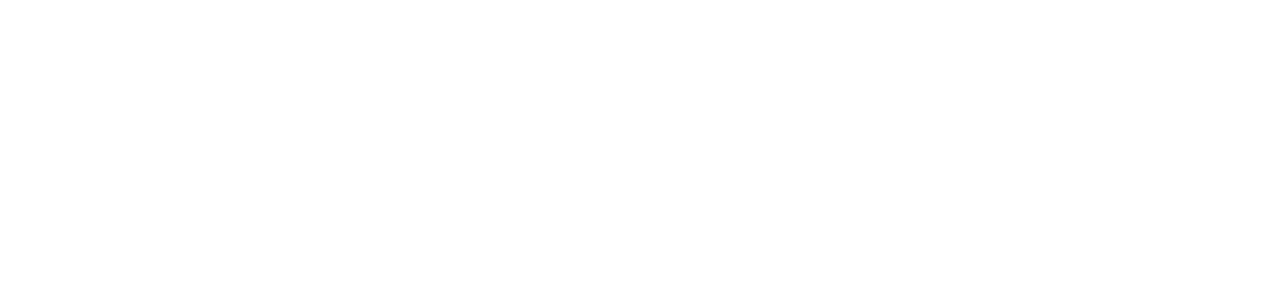
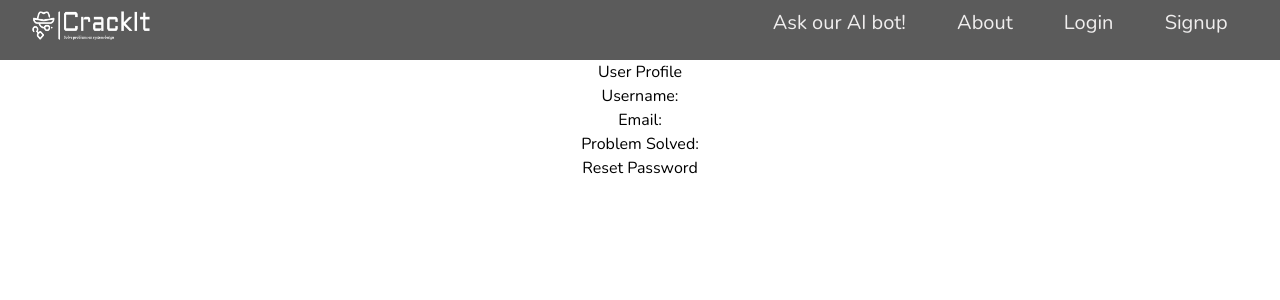
Before and after one commit to PDhvanik/CrackIt-App, a React (Vite) app: page /profile in a window 1280 px wide. Before the commit this address had no page. Shown: the top 300 px of the page. Built offline with nearby package versions, Linux system fonts and the light colour scheme; no server answers.

Commit message:
Added profile component

```diff
--- a/src/App.css
+++ b/src/App.css
@@ -225,6 +225,7 @@
 label {
   display: block;
   font-weight: bold;
+  margin: 10px 0;
 }
 
 input[type="text"],
--- a/src/component/HomePage.tsx
+++ b/src/component/HomePage.tsx
@@ -10,7 +10,7 @@
          <div className="video-bg-container">
             <video id="bubble-bg" className="video-bg" src='./src/utils/video/bg-video.mp4' loop autoPlay muted ></video>
          </div>
-         <Navbar />
+         <Navbar/>
          <Content />
          {/* <Footer/> */}
       </Suspense>
--- a/src/component/Login.tsx
+++ b/src/component/Login.tsx
@@ -7,12 +7,12 @@
 import isloggedIn from '../variables';
 
 const Login = () => {
-   const [email, setEmail] = useState('');
+   const [username, setUsername] = useState('');
    const [password, setPassword] = useState('');
    const navigate = useNavigate();
-   const username = userName;
+   const Username = userName;
    const handleEmailChange = (e) => {
-      setEmail(e.target.value);
+      setUsername(e.target.value);
    };
 
    const handlePasswordChange = (e) => {
@@ -21,13 +21,13 @@
 
    const handleSubmit = async (e) => {
       e.preventDefault();
-      console.log('Logging in with:', { email, password });
+      console.log('Logging in with:', { username, password });
       const data = {
-         email: email,
+         username: username,
          password: password
       }
       await axios.post('/api/login', data).then((response) => {
-         username.userName = response.data.user.username;
+         Username.userName = response.data.user.username;
          isloggedIn.isloggedIn = true;
          console.log(response);
          alert("Logged in successfully!");
@@ -40,18 +40,18 @@
 
    return (
       <>
-         <Navbar />
+         <Navbar/>
          <Video />
          <div className='login-container'>
             <h2>Login</h2>
             <hr />
             <form onSubmit={handleSubmit}>
                <div>
-                  <label htmlFor="email">Email:</label>
+                  <label htmlFor="username">Username:</label>
                   <input
-                     type="email"
-                     id="email"
-                     value={email}
+                     type="text"
+                     id="username"
+                     value={username}
                      onChange={handleEmailChange}
                      required
                   />
--- a/src/component/Navbar.tsx
+++ b/src/component/Navbar.tsx
@@ -3,7 +3,6 @@
 import useScreenSize from '../hooks/useScreenSize';
 import userName from '../variables';
 import isloggedIn from '../variables';
-
 const Navbar = () => {
    const [isOpen, setIsOpen] = useState(false);
    const username = userName;
@@ -31,13 +30,14 @@
                <img className='logo' src='./src/utils/logo.png' alt='Logo Here'></img>
             </a>
             {(screenSize.width < 768) ? <button className='list-button' onClick={openNav}><div>&#9776;</div></button> : <div className='link-container'>
-               <NavLink to='/topic' style={({ isActive }) =>
-                  (isActive ? { textDecoration: 'underline' } : { color: '#edebeb' })}>Topics</NavLink>
+               <NavLink to='/' style={({ isActive }) =>
+                  (isActive ? { textDecoration: 'underline' } : { color: '#edebeb' })}>Ask our AI bot!</NavLink>
                <NavLink to='/about' style={({ isActive }) =>
                   (isActive ? { textDecoration: 'underline' } : { color: '#edebeb' })}>About</NavLink>
                {(isloggedIn.isloggedIn) ? <div>
                   <div className='logout-container'>
-                     <NavLink to='/login' onClick={handleLogOut}><div className='profile-name'>{username.userName}</div><i className="ri-logout-circle-line"></i>LogOut</NavLink>
+                     <NavLink to='/profile'><div className='profile-name'>{username.userName}</div></NavLink>
+                     <NavLink to='/login' onClick={handleLogOut}><i className="ri-logout-circle-line"></i>LogOut</NavLink>
                   </div>
                </div> :
                   <div className="collab">
@@ -53,14 +53,22 @@
             <div id="myNav" className={`overlay${(isOpen) ? ' open' : ''}`}>
                <button className="closebtn" onClick={closeNav}>&times;</button>
                <div className="overlay-content">
-                  <NavLink to='/topic' style={({ isActive }) =>
-                     (isActive ? { textDecoration: 'underline' } : { color: '#edebeb' })}>Topics</NavLink>
+                  <NavLink to='/' style={({ isActive }) =>
+                     (isActive ? { textDecoration: 'underline' } : { color: '#edebeb' })}>Ask our AI bot!</NavLink>
                   <NavLink to='/about' style={({ isActive }) =>
                      (isActive ? { textDecoration: 'underline' } : { color: '#edebeb' })}>About</NavLink>
-                  <NavLink to='/login' style={({ isActive }) =>
-                     (isActive ? { textDecoration: 'underline' } : { color: '#edebeb' })}>Login</NavLink>
-                  <NavLink to='/signup' style={({ isActive }) =>
-                     (isActive ? { textDecoration: 'underline' } : { color: '#edebeb' })}>Signup</NavLink>
+                  {(isloggedIn.isloggedIn) ? <div>
+                     <div className='logout-container'>
+                        <NavLink to='/profile'><div className='profile-name'>{username.userName}</div></NavLink>
+                        <NavLink to='/login' onClick={handleLogOut}><i className="ri-logout-circle-line"></i>LogOut</NavLink>
+                     </div>
+                  </div> :
+                     <div className="collab">
+                        <NavLink to='/login' style={({ isActive }) =>
+                           (isActive ? { textDecoration: 'underline' } : { color: '#edebeb' })}>Login</NavLink>
+                        <NavLink to='/signup' style={({ isActive }) =>
+                           (isActive ? { textDecoration: 'underline' } : { color: '#edebeb' })}>Signup</NavLink>
+                     </div>}
                </div>
 
             </div>
--- /dev/null
+++ b/src/component/Profile.tsx
@@ -0,0 +1,84 @@
+import axios from 'axios';
+import React, { useEffect, useState } from 'react';
+import Username from '../variables';
+import Navbar from './Navbar';
+interface UserData {
+   username: string;
+   email: string;
+   problemSolved: Number;
+   password: string;
+}
+const Profile = () => {
+   const [userData, setUserData] = useState<UserData | null>(null);
+   const [newPassword, setNewPassword] = useState('');
+   const [oldPassword, setOldPassword] = useState('');
+   const [isUpdatePassword, setIsUpdatePassword] = useState(false);
+   async function fetchUserData() {
+      try {
+         const response = await axios.get(`/api/users/${Username.userName}`);
+         setUserData(response.data.userData);
+         console.log(userData);
+      } catch (error) {
+         console.error('Error fetching user data:', error);
+      }
+   };
+   async function handleUpdatePassword() {
+      try {
+         await axios.put(`/api/users/${Username.userName}/password`, { newPassword });
+         if (newPassword.length < 4 || newPassword.length > 10) {
+            alert('Password must be at least 4 characters and not more than 10 characters!')
+            setNewPassword('');
+            return;
+         }
+         if (oldPassword === userData?.password) {
+            console.log('Password updated successfully');
+            alert('Password updated successfully');
+            fetchUserData();
+            setIsUpdatePassword(false);
+            setNewPassword('');
+            setOldPassword('');
+         }
+         else {
+            alert('Old password is wrong!')
+         }
+      } catch (error) {
+         console.error('Error updating password:', error);
+      }
+   }
+   function handleResetPassword() {
+      setIsUpdatePassword(true);
+   }
+   function handleCancel() {
+      setIsUpdatePassword(false);
+   }
+   useEffect(() => {
+      fetchUserData();
+   }, []);
+
+   useEffect(() => { }, [isUpdatePassword])
+
+   return (
+      <>
+         <Navbar />
+         <div>
+            <h2>User Profile</h2>
+            <p>Username: {(userData) ? userData.username : ''}</p>
+            <p>Email: {userData ? userData.email : ''}</p>
+            <p>Problem Solved: {(userData) ? `${userData.problemSolved}` : ''}</p>
+            {(!isUpdatePassword) ? <div>
+               <button onClick={handleResetPassword}>Reset Password</button>
+            </div> :
+               <div>
+                  <p>Old Password:</p>
+                  <input type="password" value={oldPassword} onChange={e => setOldPassword(e.target.value)} />
+                  <p>New Password:</p>
+                  <input type="password" value={newPassword} onChange={e => setNewPassword(e.target.value)} />
+                  <button onClick={handleUpdatePassword}>Update Password</button>
+                  <button onClick={handleCancel}>Cancel</button>
+               </div>}
+         </div>
+      </>
+   )
+}
+
+export default Profile
--- a/src/component/SignUp.tsx
+++ b/src/component/SignUp.tsx
@@ -48,7 +48,7 @@
 
    return (
       <>
-         <Navbar />
+         <Navbar/>
          <Video />
          <div className="signup-container">
             <h2>SignUp</h2>
--- a/src/routes/Route.tsx
+++ b/src/routes/Route.tsx
@@ -1,13 +1,15 @@
 import React from 'react';
-import {BrowserRouter as Router,Routes,Route} from 'react-router-dom';
+import { Route, BrowserRouter as Router, Routes } from 'react-router-dom';
+import About from '../component/About';
 import HomePage from '../component/HomePage';
+import Loading from '../component/Loading';
 import LogIn from '../component/Login';
+import Navbar from '../component/Navbar';
 import SignUp from '../component/SignUp';
-import About from '../component/About';
-import Loading from '../component/Loading';
-
+import Profile from '../component/Profile';
 const route = () => {
    return (
+      <>
          <Router>
             <Routes>
                <Route path='/' element={<HomePage />} />
@@ -15,8 +17,10 @@
                <Route path='/signup' element={<SignUp />} />
                <Route path='/about' element={<About />} />
                <Route path='/loading' element={<Loading />} />
+               <Route path='/profile' element={<Profile/>} />
             </Routes>
          </Router>
+      </>
    )
 }
 
```
Lines whose indentation alone changed are shown as unchanged.
